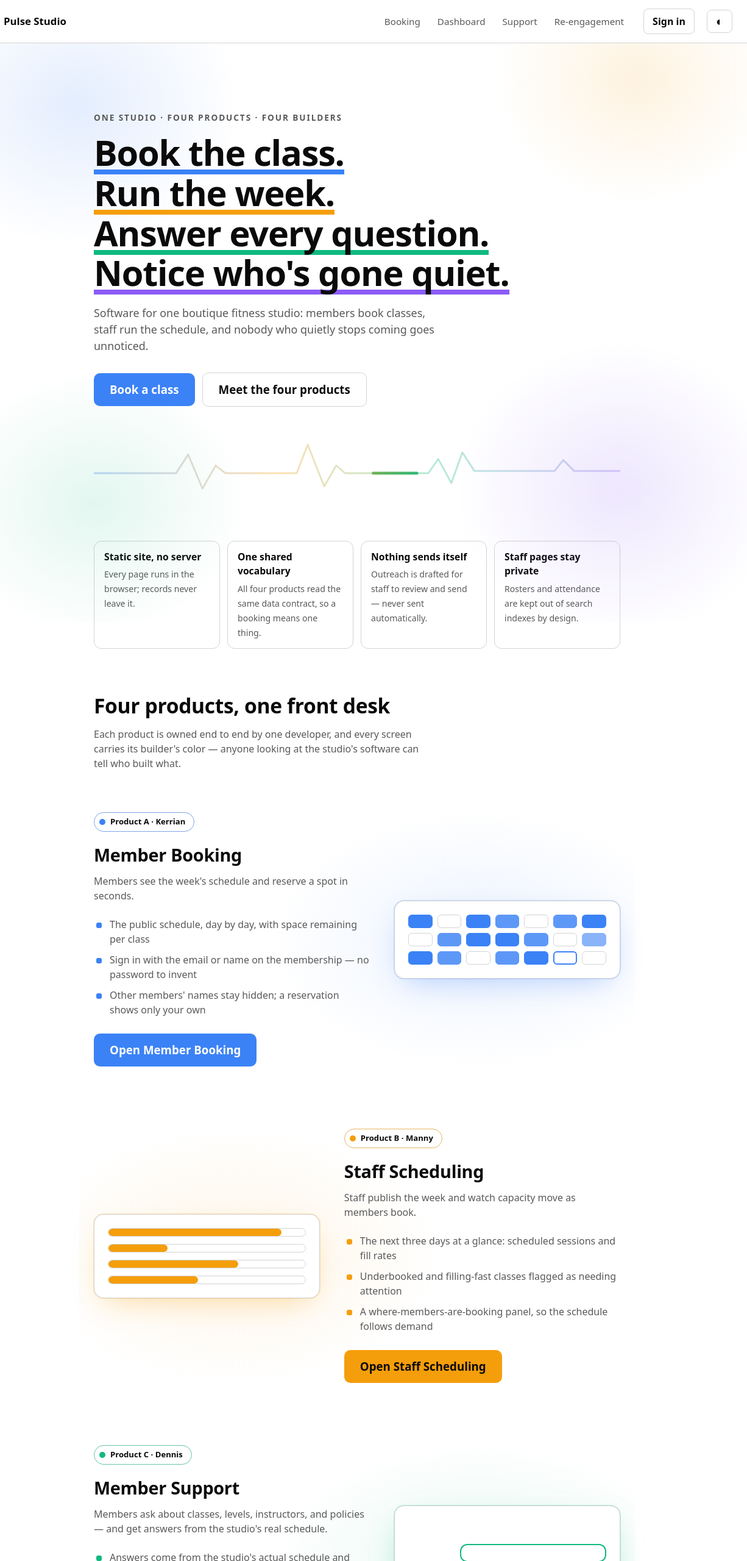
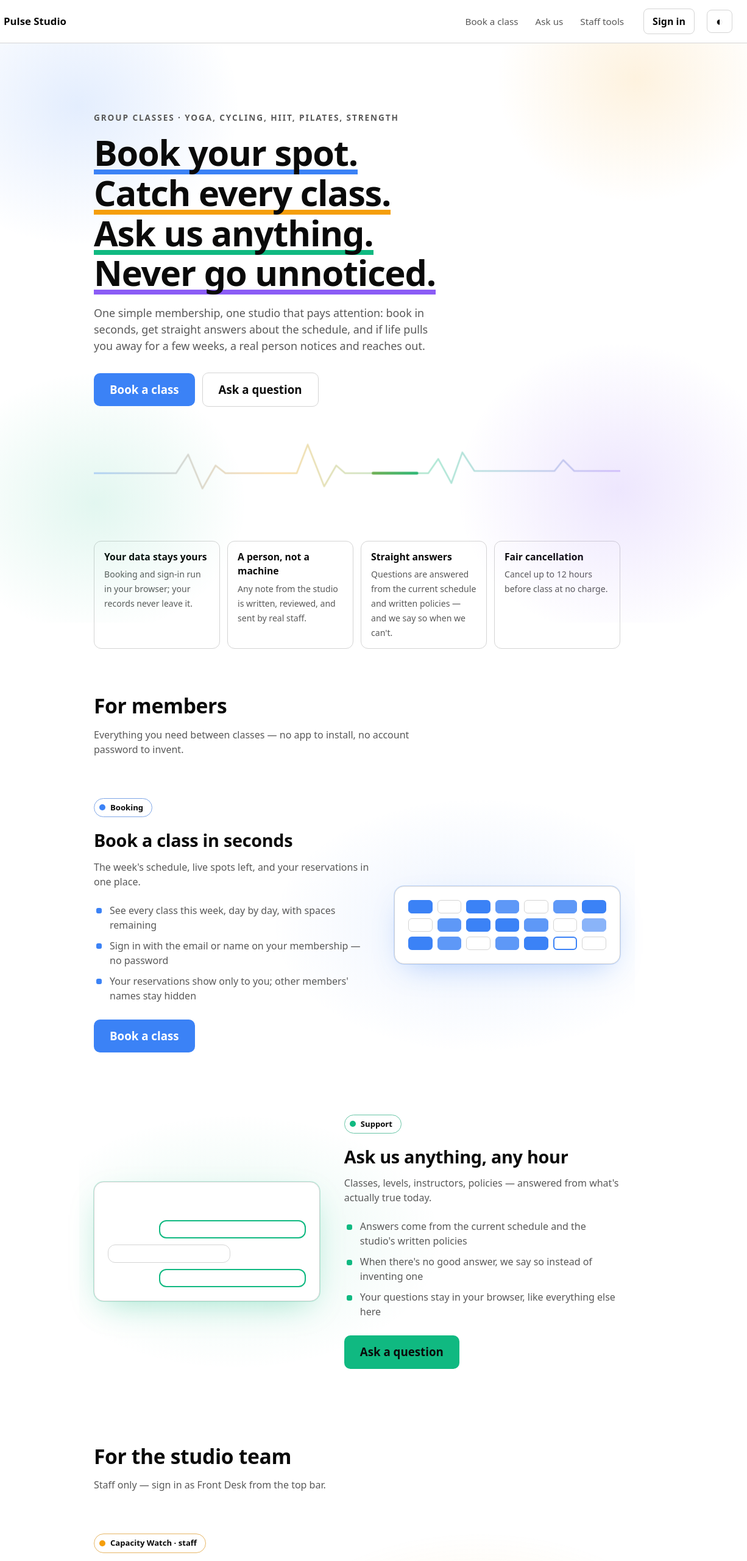
Before and after one commit to antunishdPursuit-coursework-archive/PulseStudio, a website with bundled scripts: page app/index.html in a window 1280 px wide. Shown: the top 2560 px of the page at 61% size, 54-1280 px from the left. Built offline with nearby package versions, Linux system fonts and the light colour scheme.

Commit message:
The front door speaks to the member - two doors, session-aware greeting, and the audience law joins the working agreement

```diff
--- a/app/index.html
+++ b/app/index.html
@@ -3,13 +3,13 @@
 <head>
   <meta charset="utf-8">
   <meta name="viewport" content="width=device-width, initial-scale=1">
-  <title>Pulse Studio — class booking, scheduling, and member care</title>
-  <meta name="description" content="Software for one boutique fitness studio: members book classes, staff run the schedule, and nobody who quietly stops coming goes unnoticed.">
+  <title>Pulse Studio — book classes, ask anything, stay seen</title>
+  <meta name="description" content="Group fitness classes on one simple membership. Book your spot in seconds, get straight answers about the schedule, and if life pulls you away for a while, a real person notices.">
   <meta name="color-scheme" content="light dark">
   <link rel="icon" href="./favicon.svg" type="image/svg+xml">
   <meta property="og:type" content="website">
   <meta property="og:title" content="Pulse Studio">
-  <meta property="og:description" content="Four products, one studio: booking, scheduling, member support, and member re-engagement.">
+  <meta property="og:description" content="Group classes on one simple membership — book in seconds, ask anything, and be missed when you're gone.">
   <meta property="og:url" content="https://antunishdpursuit.github.io/PulseStudio/">
   <meta name="twitter:card" content="summary">
   <link rel="canonical" href="https://antunishdpursuit.github.io/PulseStudio/">
@@ -39,30 +39,33 @@
       </svg>
       <span data-studio-name>Pulse Studio</span>
     </a>
-    <nav class="nav-links" aria-label="Products">
-      <a href="./products/a-booking/">Booking</a>
-      <a href="./products/b-dashboard/">Dashboard</a>
-      <a href="./products/c-chatbot/">Support</a>
-      <a href="./products/d-reengagement/">Re-engagement</a>
+    <nav class="nav-links" aria-label="This studio">
+      <a href="#booking">Book a class</a>
+      <a href="#support">Ask us</a>
+      <a href="#staff">Staff tools</a>
     </nav>
   </header>
 
   <main>
+    <!-- THE AUDIENCE LAW: this page speaks to the studio's member. The
+         builders' story lives where it belongs: shared/storytold.html. -->
     <section class="hero" aria-label="Pulse Studio">
-      <p class="eyebrow">One studio · four products · four builders</p>
+      <p class="eyebrow">Group classes · yoga, cycling, HIIT, pilates, strength</p>
       <h1>
-        <span class="clause clause-a">Book the class.</span>
-        <span class="clause clause-b">Run the week.</span>
-        <span class="clause clause-c">Answer every question.</span>
-        <span class="clause clause-d">Notice who's gone quiet.</span>
+        <span class="clause clause-a">Book your spot.</span>
+        <span class="clause clause-b">Catch every class.</span>
+        <span class="clause clause-c">Ask us anything.</span>
+        <span class="clause clause-d">Never go unnoticed.</span>
       </h1>
-      <p class="lede">Software for one boutique fitness studio: members book classes, staff
-      run the schedule, and nobody who quietly stops coming goes unnoticed.</p>
+      <p class="lede">One simple membership, one studio that pays attention: book in
+      seconds, get straight answers about the schedule, and if life pulls you away
+      for a few weeks, a real person notices and reaches out.</p>
+      <p class="member-hello" id="member-hello" aria-live="polite"></p>
       <div class="cta-row">
         <a class="btn btn-lg product-a" href="./products/a-booking/">Book a class</a>
-        <a class="btn-ghost-lg" href="#products">Meet the four products</a>
+        <a class="btn-ghost-lg" href="./products/c-chatbot/">Ask a question</a>
       </div>
-      <!-- one pulse line through all four builders' colors -->
+      <!-- one pulse line through all four colors -->
       <svg class="pulse-art" viewBox="0 0 960 120" fill="none" aria-hidden="true" focusable="false">
         <defs>
           <linearGradient id="pulse-grad" x1="0" y1="0" x2="960" y2="0" gradientUnits="userSpaceOnUse">
@@ -80,30 +83,30 @@
       </svg>
     </section>
 
-    <section class="truths" aria-label="How this software behaves">
-      <div><strong>Static site, no server</strong><span>Every page runs in the browser; records never leave it.</span></div>
-      <div><strong>One shared vocabulary</strong><span>All four products read the same data contract, so a booking means one thing.</span></div>
-      <div><strong>Nothing sends itself</strong><span>Outreach is drafted for staff to review and send — never sent automatically.</span></div>
-      <div><strong>Staff pages stay private</strong><span>Rosters and attendance are kept out of search indexes by design.</span></div>
+    <section class="truths" aria-label="How this studio treats you">
+      <div><strong>Your data stays yours</strong><span>Booking and sign-in run in your browser; your records never leave it.</span></div>
+      <div><strong>A person, not a machine</strong><span>Any note from the studio is written, reviewed, and sent by real staff.</span></div>
+      <div><strong>Straight answers</strong><span>Questions are answered from the current schedule and written policies — and we say so when we can't.</span></div>
+      <div><strong>Fair cancellation</strong><span>Cancel up to 12 hours before class at no charge.</span></div>
     </section>
 
-    <div class="products-head" id="products">
-      <h2>Four products, one front desk</h2>
-      <p>Each product is owned end to end by one developer, and every screen carries its
-      builder's color — anyone looking at the studio's software can tell who built what.</p>
+    <div class="products-head" id="members">
+      <h2>For members</h2>
+      <p>Everything you need between classes — no app to install, no account
+      password to invent.</p>
     </div>
 
-    <section class="home-product product-a" id="booking" aria-label="Product A — Member Booking App">
+    <section class="home-product product-a" id="booking" aria-label="Book a class">
       <div class="home-copy">
-        <span class="chip">Product A · Kerrian</span>
-        <h3>Member Booking</h3>
-        <p class="lede">Members see the week's schedule and reserve a spot in seconds.</p>
+        <span class="chip">Booking</span>
+        <h3>Book a class in seconds</h3>
+        <p class="lede">The week's schedule, live spots left, and your reservations in one place.</p>
         <ul class="feature-list">
-          <li>The public schedule, day by day, with space remaining per class</li>
-          <li>Sign in with the email or name on the membership — no password to invent</li>
-          <li>Other members' names stay hidden; a reservation shows only your own</li>
+          <li>See every class this week, day by day, with spaces remaining</li>
+          <li>Sign in with the email or name on your membership — no password</li>
+          <li>Your reservations show only to you; other members' names stay hidden</li>
         </ul>
-        <a class="btn btn-lg" href="./products/a-booking/">Open Member Booking</a>
+        <a class="btn btn-lg" href="./products/a-booking/">Book a class</a>
       </div>
       <div class="home-panel" aria-hidden="true">
         <div class="panel-week">
@@ -114,17 +117,41 @@
       </div>
     </section>
 
-    <section class="home-product product-b flip" id="schedule" aria-label="Product B — Staff Scheduling Dashboard">
+    <section class="home-product product-c flip" id="support" aria-label="Ask us anything">
       <div class="home-copy">
-        <span class="chip">Product B · Manny</span>
-        <h3>Staff Scheduling</h3>
-        <p class="lede">Staff publish the week and watch capacity move as members book.</p>
+        <span class="chip">Support</span>
+        <h3>Ask us anything, any hour</h3>
+        <p class="lede">Classes, levels, instructors, policies — answered from what's actually true today.</p>
         <ul class="feature-list">
-          <li>The next three days at a glance: scheduled sessions and fill rates</li>
-          <li>Underbooked and filling-fast classes flagged as needing attention</li>
-          <li>A where-members-are-booking panel, so the schedule follows demand</li>
+          <li>Answers come from the current schedule and the studio's written policies</li>
+          <li>When there's no good answer, we say so instead of inventing one</li>
+          <li>Your questions stay in your browser, like everything else here</li>
         </ul>
-        <a class="btn btn-lg" href="./products/b-dashboard/">Open Staff Scheduling</a>
+        <a class="btn btn-lg" href="./products/c-chatbot/">Ask a question</a>
+      </div>
+      <div class="home-panel" aria-hidden="true">
+        <div class="panel-chat">
+          <i></i><i class="reply"></i><i></i><i class="reply"></i>
+        </div>
+      </div>
+    </section>
+
+    <div class="products-head staff-head" id="staff">
+      <h2>For the studio team</h2>
+      <p class="staff-note" id="staff-note">Staff only — sign in as Front Desk from the top bar.</p>
+    </div>
+
+    <section class="home-product product-b" id="schedule" aria-label="Staff: Capacity Watch">
+      <div class="home-copy">
+        <span class="chip">Capacity Watch · staff</span>
+        <h3>Watch the week fill</h3>
+        <p class="lede">Every class's fill rate as members book, with the ones needing attention flagged.</p>
+        <ul class="feature-list">
+          <li>The week at a glance: sessions, reservations, and spots left</li>
+          <li>Underbooked and filling-fast classes called out by name</li>
+          <li>Live: a member's booking moves these meters the same minute</li>
+        </ul>
+        <a class="btn btn-lg" href="./products/b-dashboard/">Open Capacity Watch</a>
       </div>
       <div class="home-panel" aria-hidden="true">
         <div class="panel-meters">
@@ -136,39 +163,17 @@
       </div>
     </section>
 
-    <section class="home-product product-c" id="support" aria-label="Product C — Member Support Chatbot">
+    <section class="home-product product-d flip" id="reengagement" aria-label="Staff: Member Re-engagement">
       <div class="home-copy">
-        <span class="chip">Product C · Dennis</span>
-        <h3>Member Support</h3>
-        <p class="lede">Members ask about classes, levels, instructors, and policies — and get
-        answers from the studio's real schedule.</p>
+        <span class="chip">Re-engagement · staff</span>
+        <h3>Notice who's gone quiet</h3>
+        <p class="lede">Members who used to come and stopped, ranked by who's most worth reaching first — with the evidence and a draft ready.</p>
         <ul class="feature-list">
-          <li>Answers come from the studio's actual schedule and written policies</li>
-          <li>When it has no answer, it says so plainly instead of inventing one</li>
-          <li>Open all day, every day, right on the studio's site</li>
-        </ul>
-        <a class="btn btn-lg" href="./products/c-chatbot/">Open Member Support</a>
-      </div>
-      <div class="home-panel" aria-hidden="true">
-        <div class="panel-chat">
-          <i></i><i class="reply"></i><i></i><i class="reply"></i>
-        </div>
-      </div>
-    </section>
-
-    <section class="home-product product-d flip" id="reengagement" aria-label="Product D — Member Re-engagement Tool">
-      <div class="home-copy">
-        <span class="chip">Product D · Rensley</span>
-        <h3>Member Re-engagement</h3>
-        <p class="lede">Staff see which active members used to come and have gone quiet — with
-        the evidence — and get a personal draft to review and send themselves.</p>
-        <ul class="feature-list">
-          <li>Flags members quiet for more than 14 days, ranked by who's most worth saving</li>
-          <li>Every flag shows its evidence: last visit, usual class, usual instructor</li>
-          <li>Works on the studio's own attendance export, entirely in the browser</li>
+          <li>Quiet more than 14 days, with last visit, usual class, and instructor shown</li>
+          <li>A member already booked back in is stated by name and left alone</li>
           <li>Drafts only — a person reads, decides, and sends every message</li>
         </ul>
-        <a class="btn btn-lg" href="./products/d-reengagement/">Open Member Re-engagement</a>
+        <a class="btn btn-lg" href="./products/d-reengagement/">Open Re-engagement</a>
       </div>
       <div class="home-panel" aria-hidden="true">
         <div class="panel-quiet">
@@ -179,31 +184,18 @@
         </div>
       </div>
     </section>
-
-    <section class="vocab" aria-label="How the four products hold together">
-      <h2>One vocabulary, four lanes</h2>
-      <p>Every product reads the same shared records — members, memberships, class sessions,
-      reservations, attendance — through one data contract. Only a class a member actually
-      attended counts as a visit; a no-show never does. Each product folder belongs to one
-      developer, and their color follows their work everywhere.</p>
-      <div class="builders">
-        <a class="product-a" href="./products/a-booking/"><strong>Kerrian</strong><span>Product A · Member Booking</span></a>
-        <a class="product-b" href="./products/b-dashboard/"><strong>Manny</strong><span>Product B · Staff Scheduling</span></a>
-        <a class="product-c" href="./products/c-chatbot/"><strong>Dennis</strong><span>Product C · Member Support</span></a>
-        <a class="product-d" href="./products/d-reengagement/"><strong>Rensley</strong><span>Product D · Member Re-engagement</span></a>
-      </div>
-    </section>
   </main>
 
   <footer>
-    <span class="foot-brand">Pulse Studio</span>
-    <a href="./products/a-booking/">Booking</a>
-    <a href="./products/b-dashboard/">Scheduling</a>
-    <a href="./products/c-chatbot/">Support</a>
-    <a href="./products/d-reengagement/">Re-engagement</a>
+    <span class="foot-brand" data-studio-name>Pulse Studio</span>
+    <a href="./products/a-booking/">Book a class</a>
+    <a href="./products/c-chatbot/">Ask us</a>
+    <a href="#staff">Staff tools</a>
+    <a href="./shared/storytold.html">How this studio's software flows</a>
     <a href="https://github.com/antunishdPursuit/PulseStudio">Source</a>
   </footer>
 
   <script type="module" src="./shared/theme-boot.js"></script>
+  <script type="module" src="./shared/home.js"></script>
 </body>
 </html>
--- a/app/shared/home.css
+++ b/app/shared/home.css
@@ -438,3 +438,16 @@ body.home { overflow-x: hidden; }
     96%, 100% { background: transparent; border-color: var(--line); }
   }
 }
+
+/* ---------- the audience law on this page ---------- */
+
+/* the member greeting under the lede — filled by home.ts, empty when
+   nobody (or staff) is signed in */
+.home .member-hello { margin: -16px 0 22px; font-weight: 600; color: var(--fg); min-height: 0; }
+.home .member-hello:empty { display: none; }
+
+/* the staff door: plainly named, never hidden — the session only changes
+   the words (home.ts) and the emphasis below */
+.home .staff-head { margin-top: 84px; }
+.home .staff-head .staff-note { color: var(--muted); max-width: 60ch; margin: 0; }
+body[data-view="staff"] .staff-note { color: var(--fg); font-weight: 600; }
--- /dev/null
+++ b/app/shared/home.ts
@@ -0,0 +1,33 @@
+/* Pulse Studio — the front door's view logic. TEAM-OWNED.
+ *
+ * THE AUDIENCE LAW applied: this page speaks to the studio's MEMBER first
+ * and adapts — never gates — by who is signed in. A member session gets a
+ * greeting by name; a staff session gets the staff tools called out. No
+ * route is ever hidden or blocked: the session only changes emphasis and
+ * words, exactly the honesty rule the session contract itself states. */
+
+import { readPulseSession, subscribeToPulseSession } from "./auth/session.js";
+
+function applyView(): void {
+  const session = readPulseSession();
+  document.body.dataset["view"] = session === null ? "" : session.actor_type;
+
+  const hello = document.getElementById("member-hello");
+  if (hello !== null) {
+    hello.textContent =
+      session !== null && session.actor_type === "member"
+        ? `Welcome back, ${session.display_name}.`
+        : "";
+  }
+
+  const staffNote = document.getElementById("staff-note");
+  if (staffNote !== null) {
+    staffNote.textContent =
+      session !== null && session.actor_type === "staff"
+        ? `Signed in as ${session.display_name} — these are your tools.`
+        : "Staff only — sign in as Front Desk from the top bar.";
+  }
+}
+
+applyView();
+subscribeToPulseSession(applyView);
```
Also changed, not shown: AGENTS.md (+17 -0 lines), CLAUDE.md (+17 -0 lines).
